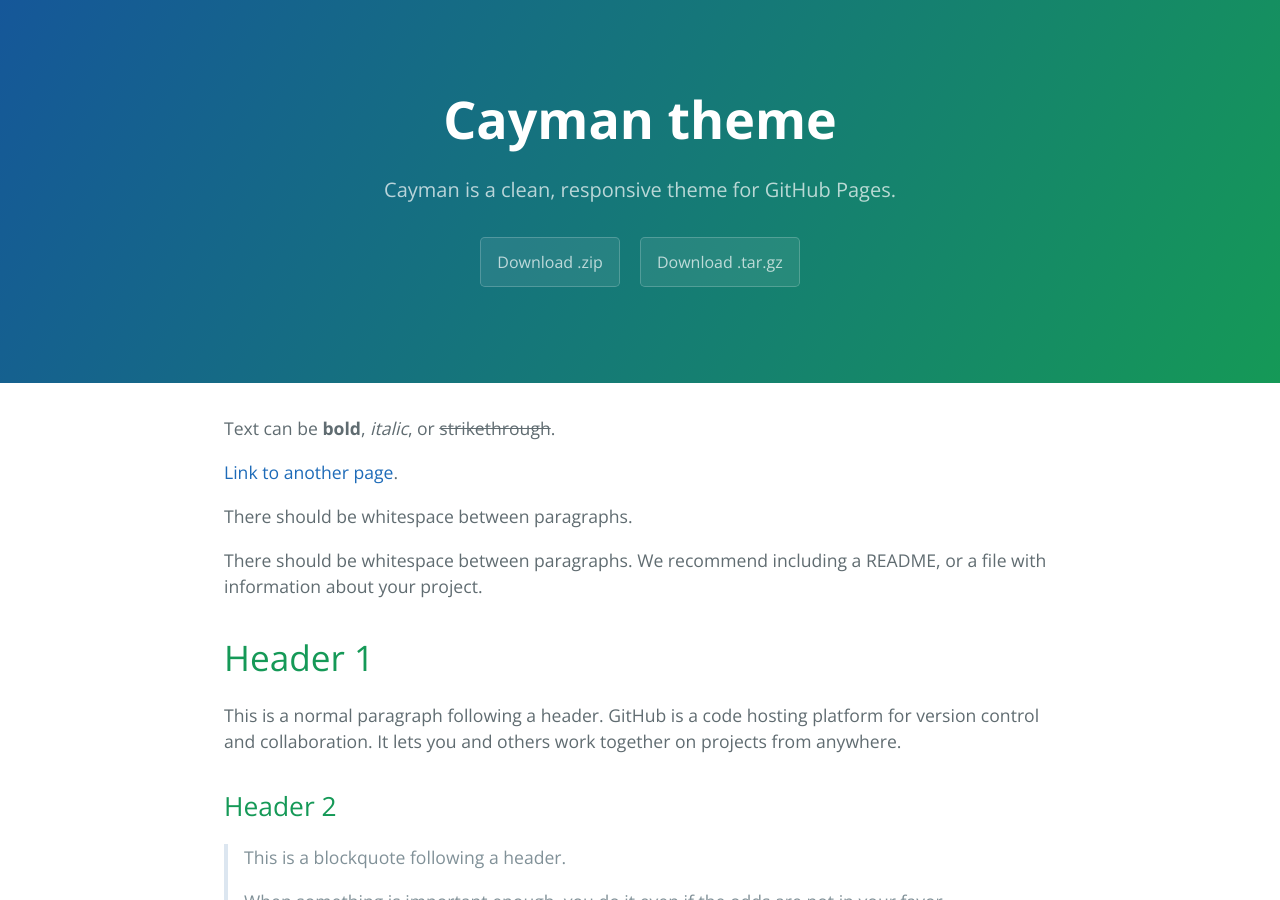
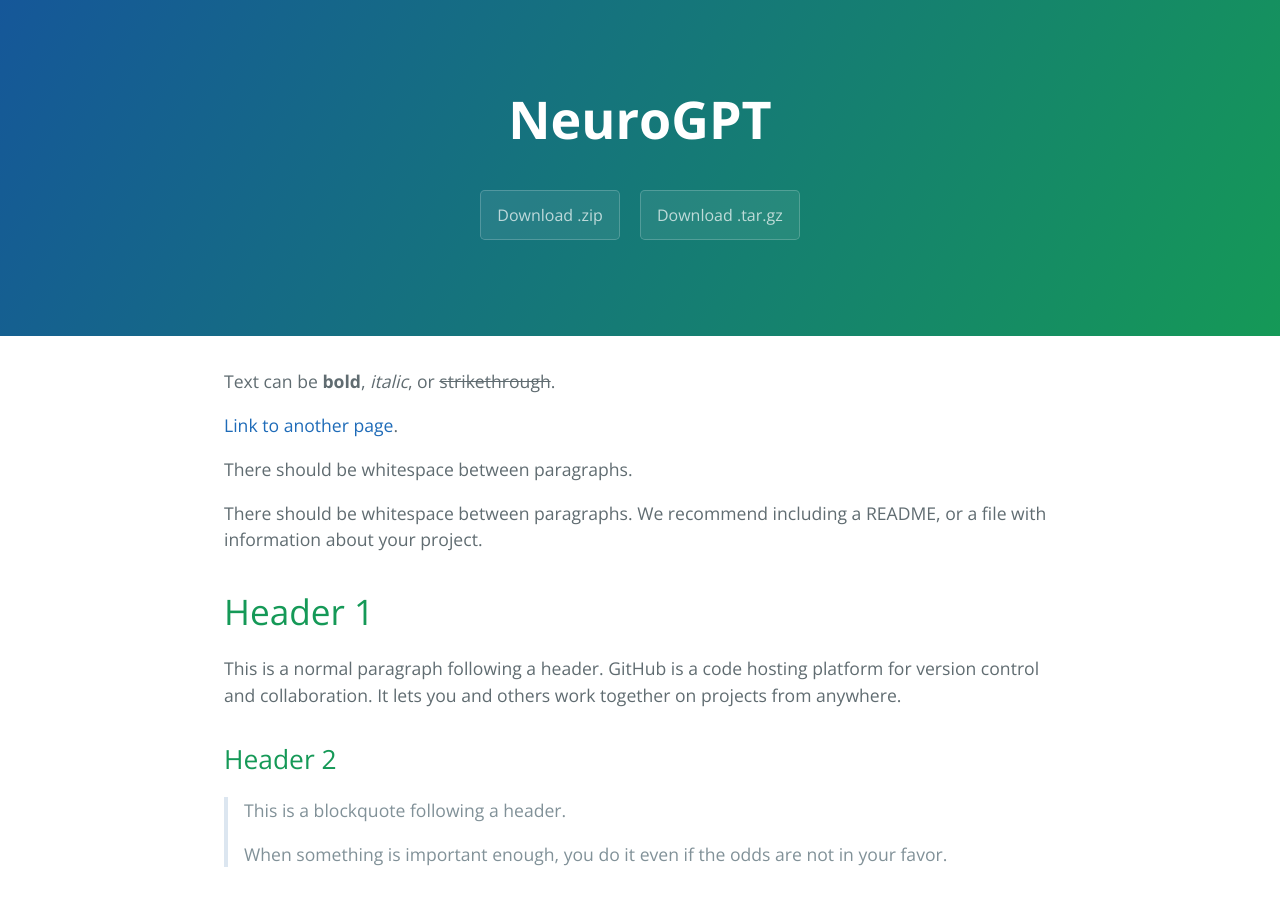
Before and after one commit to neurogpt/neurogpt.github.io, a Jekyll site: the page built from index.md, in a window 1280 px wide and 900 px high. Built offline with Jekyll 4.4.1, drawn with Linux system fonts in a browser that asks for light colours; the repository's description, which GitHub fills in, is left out.

Commit message:
Update _config.yml

```diff
--- a/_config.yml
+++ b/_config.yml
@@ -1,5 +1,5 @@
-title: Cayman theme
-description: Cayman is a clean, responsive theme for GitHub Pages.
+title: NeuroGPT
+description:
 show_downloads: true
 google_analytics:
 theme: jekyll-theme-cayman
```
